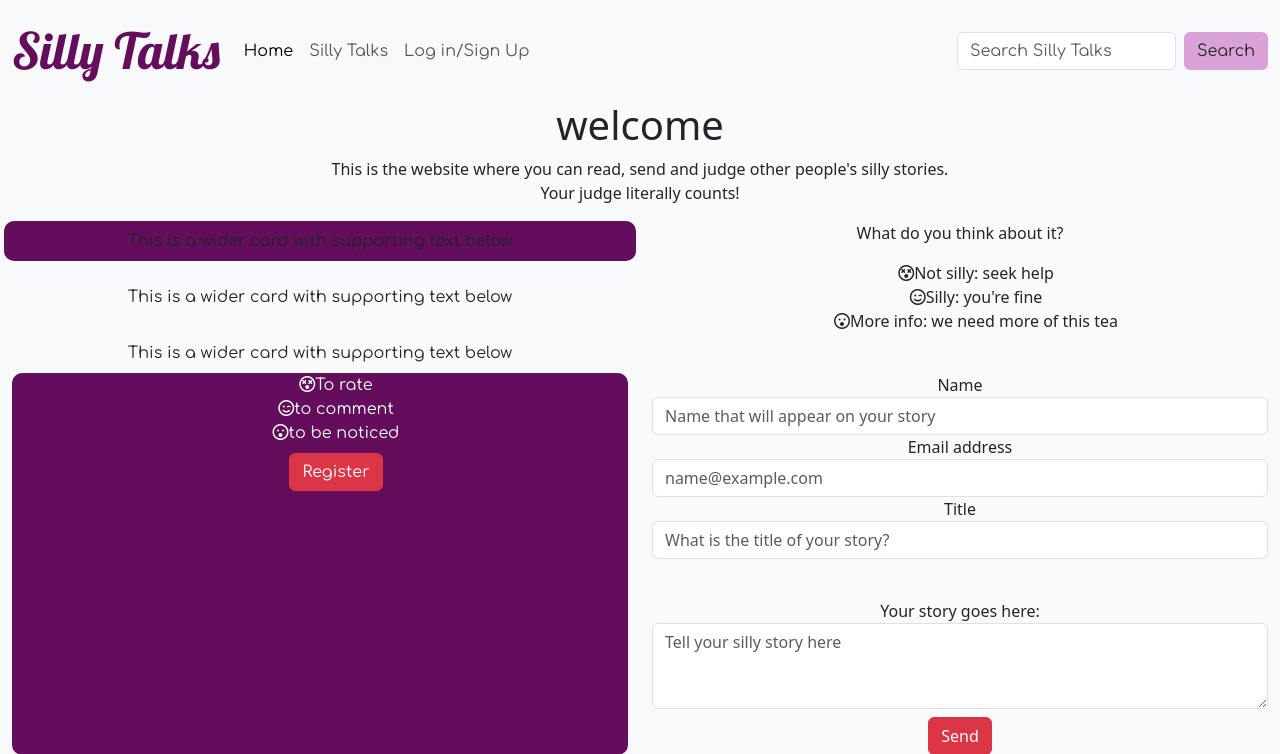
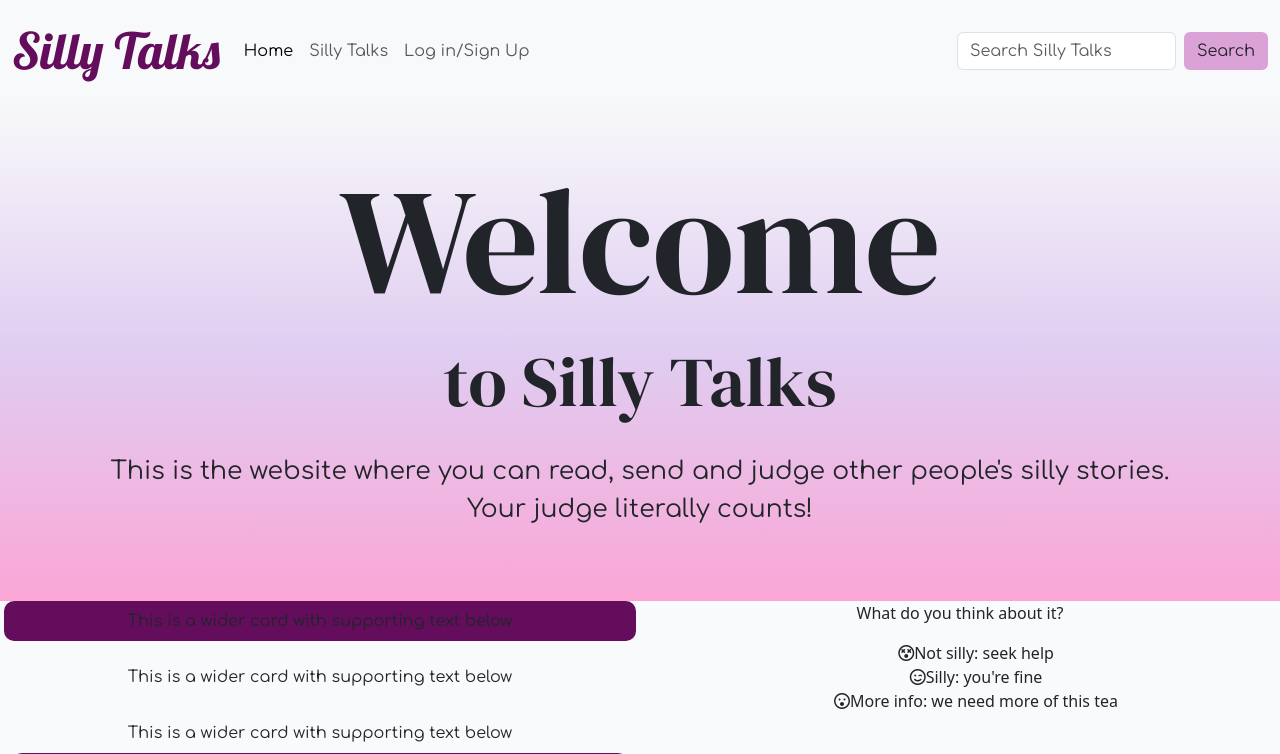
Before and after one commit to Nathisaraujo/project4, a Django app: page / in a window 1280 px wide. Shown: the top 754 px of the page. Run offline with Django 4.2, Linux system fonts and the light colour scheme.

Commit message:
style first home page container

```diff
--- a/home/templates/home/home.html
+++ b/home/templates/home/home.html
@@ -4,12 +4,14 @@
 
 <main>
   <!-- first container home page -->
-  <div class="container-fluid text-center">
-    <h1>welcome</h1>
-    <p>This is the website where you can read, send and judge other people's silly stories.<br>
+  <div class="container-fluid text-center container-margin">
+    <h1 class="welcome">Welcome <br></h1>
+    <h2 class="welcome-text">to Silly Talks</h2>
+    <p class="welcome-explanation">This is the website where you can read, send and judge other people's silly stories.<br>
         Your judge literally counts!
     </p>
   </div>
+
   <!-- second container home page -->
   <div class="container-fluid text-center">
     <div class="row">
@@ -40,6 +42,8 @@
       </div>
     </div>
   </div>
+
+
  <!-- third container home page -->
   <div class="container-fluid text-center">
     <div class="row">
@@ -81,6 +85,5 @@
       </div>
     </div>
   </div>
-
 </main>
 {% endblock content %}
--- a/static/css/style.css
+++ b/static/css/style.css
@@ -228,6 +228,37 @@ ul {
     border-radius: 10px;
     height: 100%;
 }
+
+/* footer {
+    position: fixed;
+} */
+
+.welcome-text {
+    font-family: "DM Serif Display", serif;
+    font-size: 70px;
+}
+
+.welcome {
+    font-family: "DM Serif Display", serif;
+    font-size: 150px;
+    padding-top: 50px;
+}
+
+.welcome-explanation {
+    font-family: "Comfortaa", sans-serif;
+    font-size: 25px;
+    margin: 30px;
+}
+
+.container-margin {
+    /* background-color: #cd0cdf4f; */
+    height: 500px;
+    /* background-image: url("/static/images/default.jpg");
+    background-repeat: no-repeat;
+    background-size: cover; */
+    background-image: linear-gradient( rgba(248,249,250), rgba(182, 131, 224, 0.377), rgba(255, 0, 140, 0.336));
+
+}
 /*I modified */
 
 .post-link:hover,
```
Lines whose indentation alone changed are shown as unchanged.
